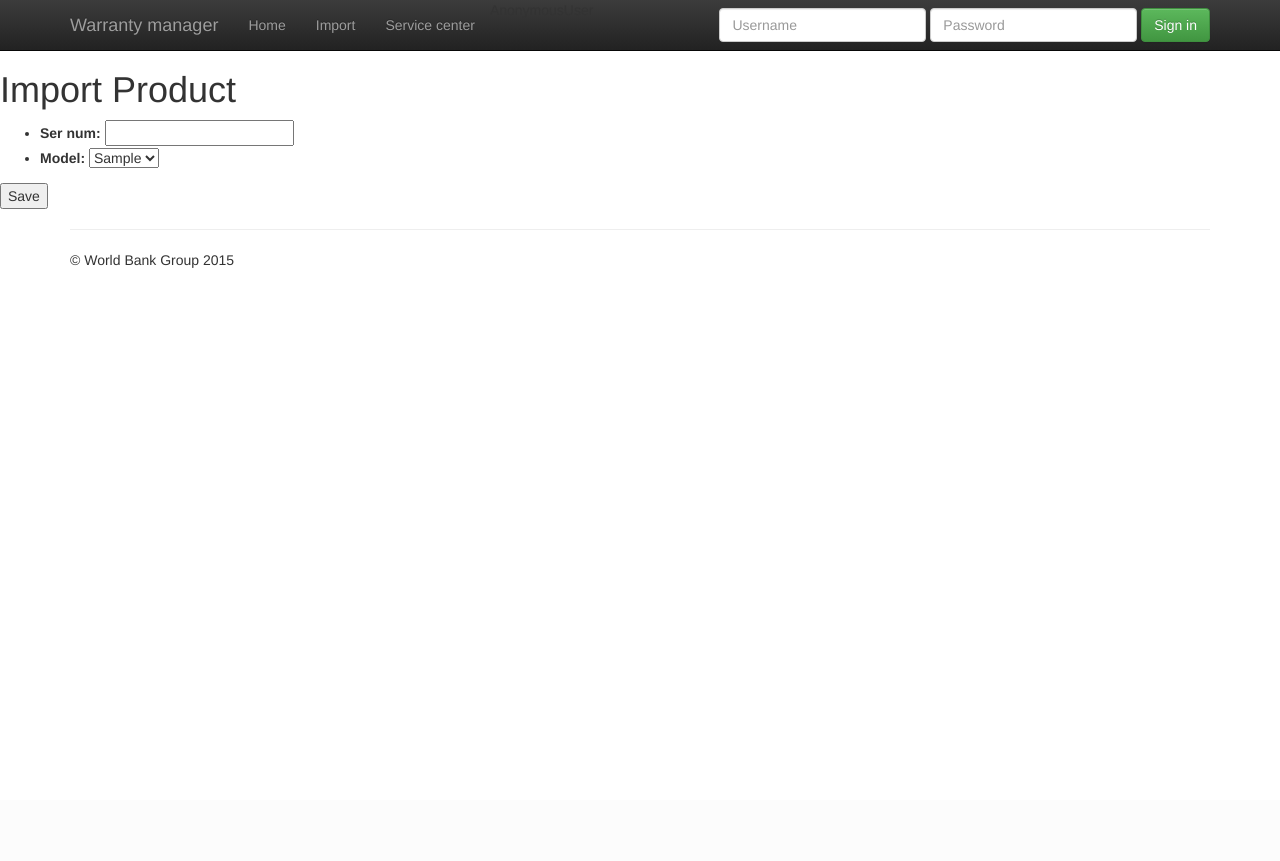
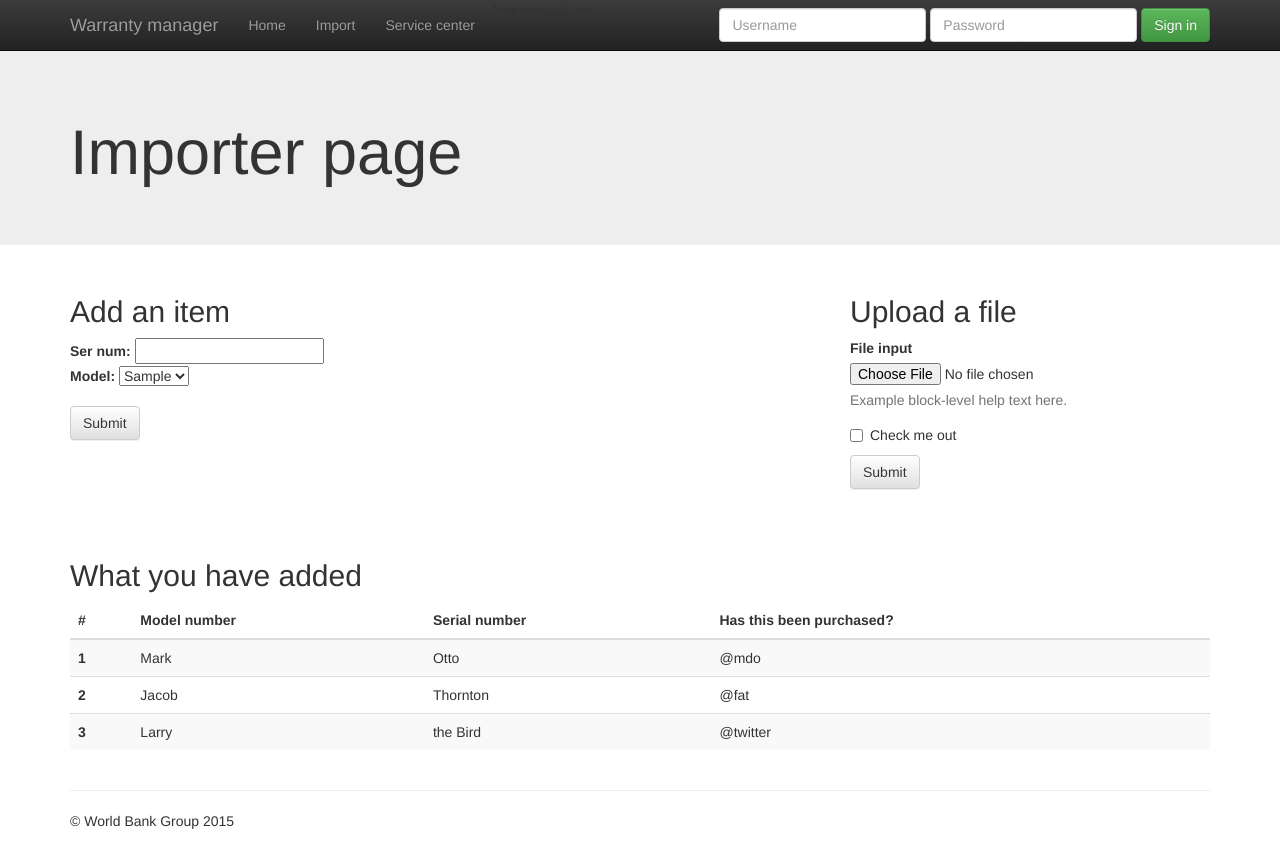
Before and after one commit to clibbon/wdb_site, a Django app: a page that uses war_manager/templates/import_test.html in a window 1280 px wide. Before the commit the page ends 268 px from the top, so only its background shows below. Run offline with Django 3.2, Linux system fonts and the light colour scheme; tables that the repository leaves empty hold one stand-in row (values such as "Sample post"); some libraries are stand-ins or nearby versions.

Commit message:
Import test styled

```diff
--- a/war_manager/templates/import_test.html
+++ b/war_manager/templates/import_test.html
@@ -2,15 +2,99 @@
 
 {% block content %}
 
-<h1>Import Product</h1>
+<!-- Main jumbotron for a primary marketing message or call to action -->
+<div class="jumbotron">
+  <div class="container">
+    <h1>Importer page</h1>
+    <!-- <p><a class="btn btn-primary btn-lg" href="#" role="button">Learn more &raquo;</a></p> -->
+  </div>
+</div>
 
-<form action="% url "add-product" %}"method="POST">
-	{% csrf_token %}
-		<ul>
-			{{ form.as_ul }}
-		</ul>
+<div class="container">
 
-	<input id='save_product' type="submit" value="Save" />
-</form>
+  <!-- Use this commented code if they haven't imported anything -->
+  <!--       <div class="row">
+          <div class="col-md-12">
+            <h2>You have not imported anything</h2>
+          </div>
+        </div> -->
+
+  <div class="row">
+    <div class="col-md-8">
+      <h2>Add an item</h2>
+    </div>
+    <div class="col-md-4">
+      <h2>Upload a file</h2>
+    </div>
+  </div>
+  <div class="row">
+    <div class="col-md-4">
+      <form action="% url "add-product" %}"method="POST">
+      {% csrf_token %}
+        <div class="form-group">
+          <ul class="list-inline">
+            {{ form.as_ul }}
+          </ul>
+        </div>
+        <button type="submit" class="btn btn-default" id="save_product" value="Save">Submit</button>
+      </form>
+    </div>
+    <div class="col-md-4 col-md-offset-4">
+      <form>
+        <div class="form-group">
+          <label for="exampleInputFile">File input</label>
+          <input type="file" id="exampleInputFile">
+          <p class="help-block">Example block-level help text here.</p>
+        </div>
+        <div class="checkbox">
+          <label>
+            <input type="checkbox"> Check me out
+          </label>
+        </div>
+        <button type="submit" class="btn btn-default">Submit</button>
+      </form>
+    </div>
+  </div>
+
+  <div class="spacer"></div>
+
+  <div class="row">
+    <div class="col-md-12">
+      <h2>What you have added</h2>
+    </div>
+  </div>
+  <table class="table table-striped">
+    <!-- <caption>Optional table caption.</caption> -->
+    <thead>
+      <tr>
+        <th>#</th>
+        <th>Model number</th>
+        <th>Serial number</th>
+        <th>Has this been purchased?</th>
+      </tr>
+    </thead>
+    <tbody>
+      <tr>
+        <th scope="row">1</th>
+        <td>Mark</td>
+        <td>Otto</td>
+        <td>@mdo</td>
+      </tr>
+      <tr>
+        <th scope="row">2</th>
+        <td>Jacob</td>
+        <td>Thornton</td>
+        <td>@fat</td>
+      </tr>
+      <tr>
+        <th scope="row">3</th>
+        <td>Larry</td>
+        <td>the Bird</td>
+        <td>@twitter</td>
+      </tr>
+    </tbody>
+  </table>
+
+</div>
 
 {% endblock %}
```
